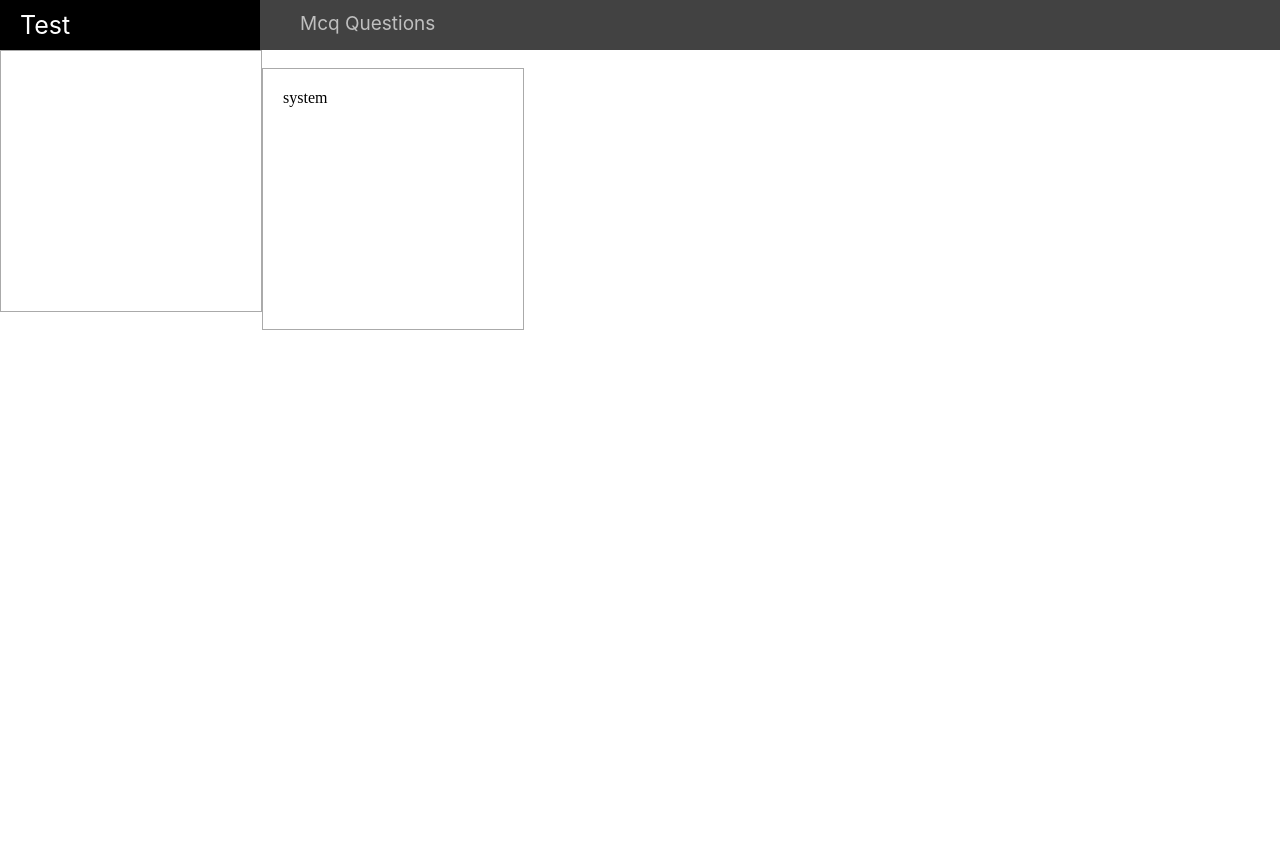
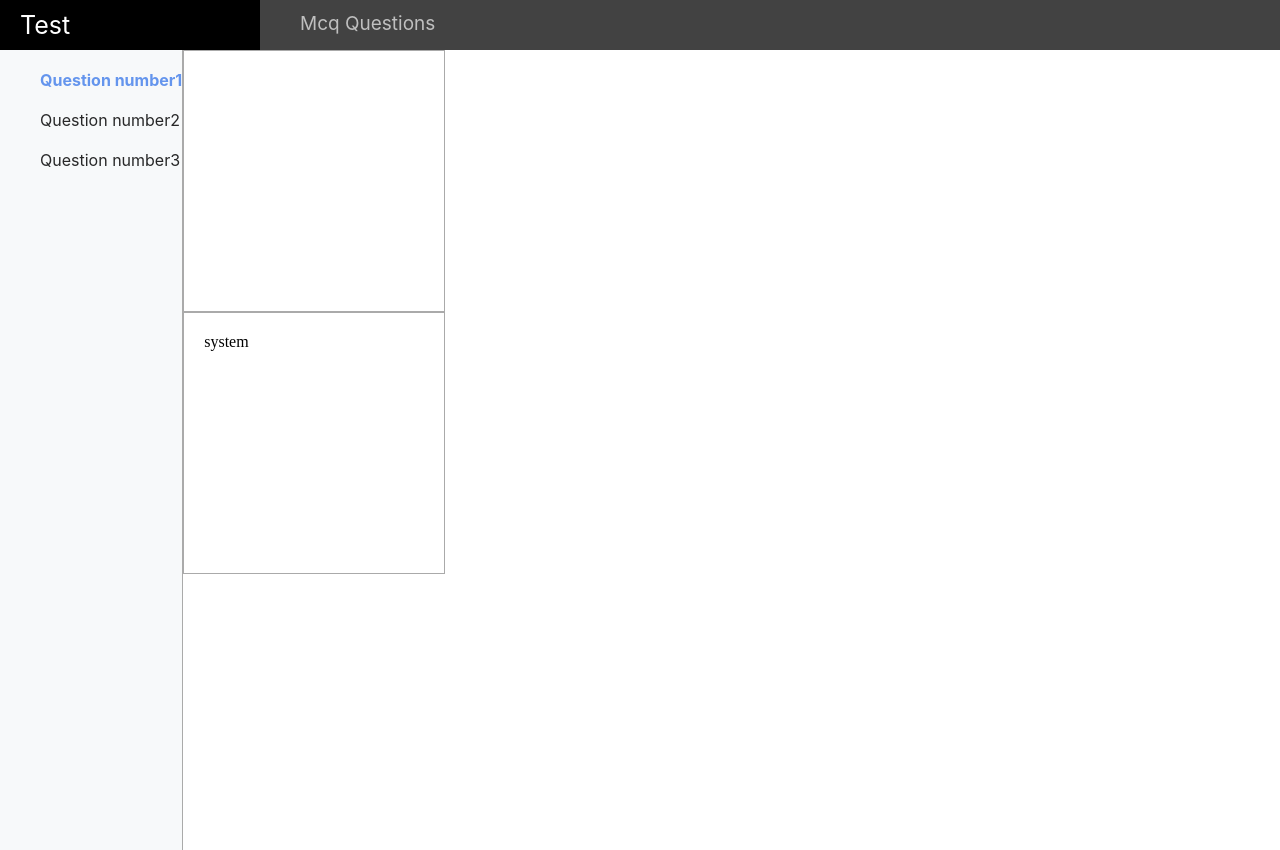
Before and after one commit to Atharva1449/Questionnaire, a plain HTML site: page index.html in a window 1280 px wide. Before the commit the page ends 800 px from the top, so only its background shows below. Drawn offline with Linux system fonts and the light colour scheme.

Commit message:
completed left nav bar

```diff
--- a/index.html
+++ b/index.html
@@ -14,15 +14,29 @@
 <p id="p2">  Mcq Questions</p>
 </div>
 
-<div id="div1" ondrop="drop(event)" ondragover="allowDrop(event)"></div>
-<br >
+<div id="maindiv">
+  <div id="leftdiv">
+    <ul>
+      <li><a href="index.html" style="color: cornflowerblue; font-weight: bold;">Question number1</a></li>
+      <li><a href="question2.html">Question number2</a></li>
+      <li><a href="question3.html">Question number3</a></li>
+    </ul>
+  </div>
 
-<div id="div1" ondrop="drop(event)" ondragover="allowDrop(event)">
-<div id="div2"  draggable="true" ondragstart="drag(event)">
+  <div id="rightdiv">
+    <div id="div1" ondrop="drop(event)" ondragover="allowDrop(event)"></div>
+    <br >
 
-  <p>system</p>
+    <div id="div1" ondrop="drop(event)" ondragover="allowDrop(event)"/>
+    <div id="div2"  draggable="true" ondragstart="drag(event)">
+
+      <p>system</p>
+    </div>
+
+  </div>
 </div>
-</div>
+
+
 
 </body>
 </html>
--- a/styles.css
+++ b/styles.css
@@ -2,6 +2,13 @@
     background-color: rgba(0, 0, 0, 0.74);
     height: 50px;
 
+}
+html,body{
+    height: 100%;
+}
+#maindiv{
+float: left;
+height: 100%;
 }
 #p1{
     float: left;
@@ -21,6 +28,30 @@ background-color: black;
     padding-top: 12px;
    margin-left: 300px;
 }
+#leftdiv ul{
+    padding-bottom: 100%;
+}
+#leftdiv li{
+margin-left: 40px;
+margin-top: 20px;
+list-style-type: none;
+font-family:-apple-system, BlinkMacSystemFont, 'Segoe UI', Roboto, Oxygen, Ubuntu, Cantarell, 'Open Sans', 'Helvetica Neue', sans-serif
+}
+#leftdiv a{
+ text-decoration: none;
+ color: rgba(0, 0, 0, 0.842);
+}
+#leftdiv{
+    float: left;
+background-color: #F7F9FA;
+border-right: 1px solid #aaaaaa;
+height: 100%;
+
+}
+#rightdiv{
+    float: right;
+
+}
 #div1 {width:240px;height:240px;padding:10px;border:1px solid #aaaaaa;float:left;}
 #div2 {width:240px;height:240px;padding:10px;float:left;}
 
```
Also changed, not shown: question2.html (added), question3.html (added).
